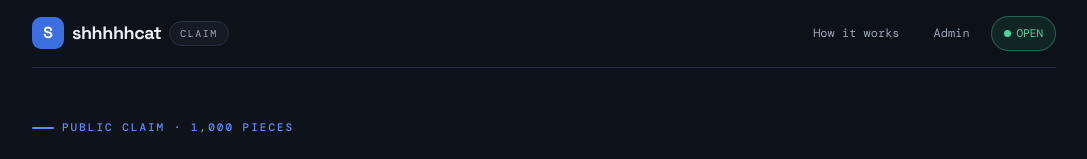
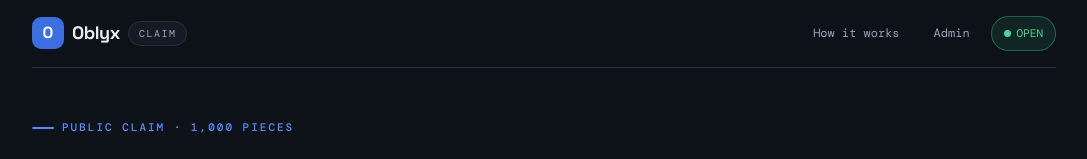
Before and after one commit to nazmus-sadat9/rudro-rkm, a Next.js app: page /claim in a window 1280 px wide. Shown: the top 159 px of the page, without its empty margins (96-1183 px from the left). Built offline with nearby package versions, Linux system fonts and the light colour scheme.

Commit message:
rebrand: shhhhhcat -> Oblyx

```diff
--- a/app/layout.tsx
+++ b/app/layout.tsx
@@ -2,7 +2,7 @@ import type { Metadata, Viewport } from "next";
 import "./globals.css";
 
 export const metadata: Metadata = {
-  title: "shhhhhcat — Claim",
+  title: "Oblyx — Claim",
   description:
     "Claim a piece of the 1,000-piece silent drop. Free art, one manual fee payment. Frontend demo.",
 };
--- a/components/ui.tsx
+++ b/components/ui.tsx
@@ -19,15 +19,15 @@ type BrandProps = Readonly<{ tag: string; href?: string }>;
 
 export function Brand({ tag, href = "/claim" }: BrandProps): React.JSX.Element {
   return (
-    <a href={href} className="flex min-w-0 items-center gap-2" aria-label="shhhhhcat home">
+    <a href={href} className="flex min-w-0 items-center gap-2" aria-label="Oblyx home">
       <span
         aria-hidden="true"
         className="grid h-8 w-8 flex-none place-items-center rounded-[9px] bg-brand-deep font-display text-base font-bold text-white"
       >
-        S
+        O
       </span>
       <span className="hidden min-w-0 truncate font-display text-lg font-bold tracking-tight min-[400px]:inline">
-        shhhhhcat
+        Oblyx
       </span>
       <small className="flex-none rounded-full border border-line bg-card px-2.5 py-1 font-mono text-[10px] tracking-[1.5px] text-mut">
         {tag}
```
